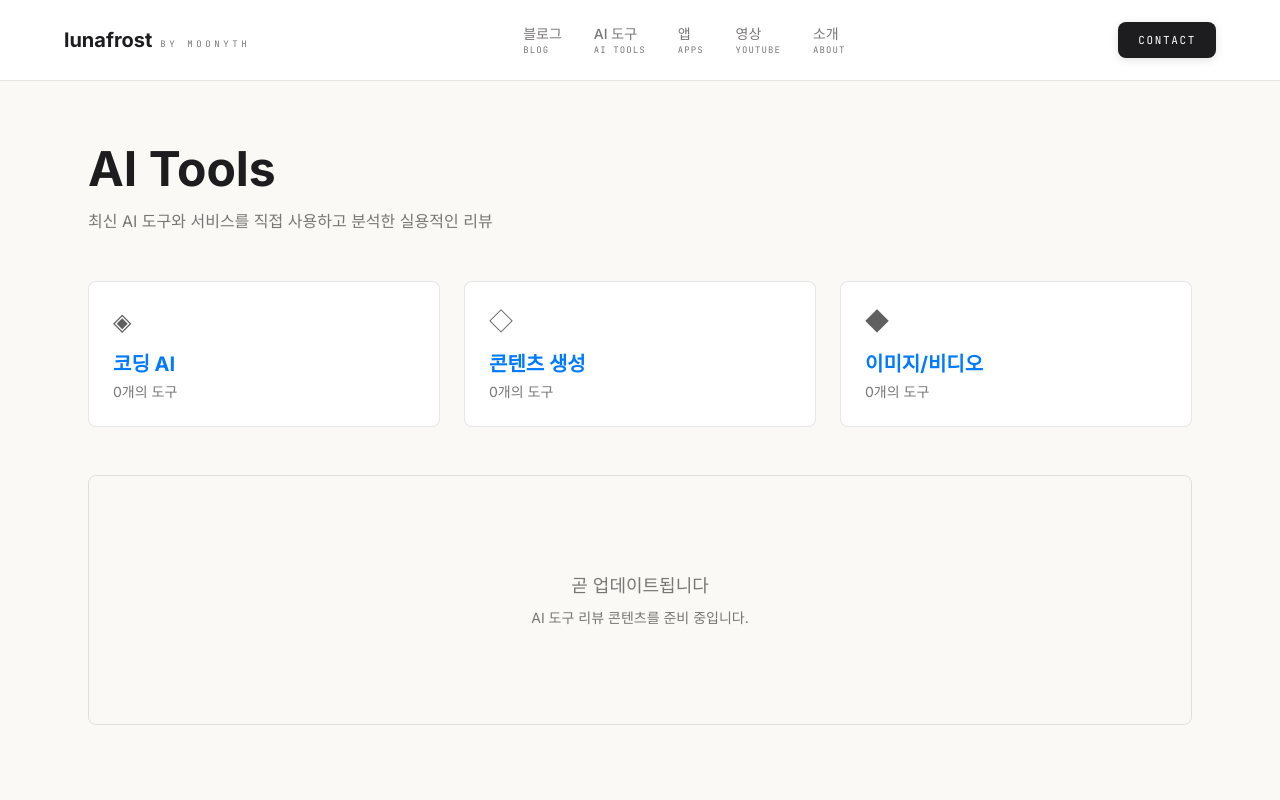
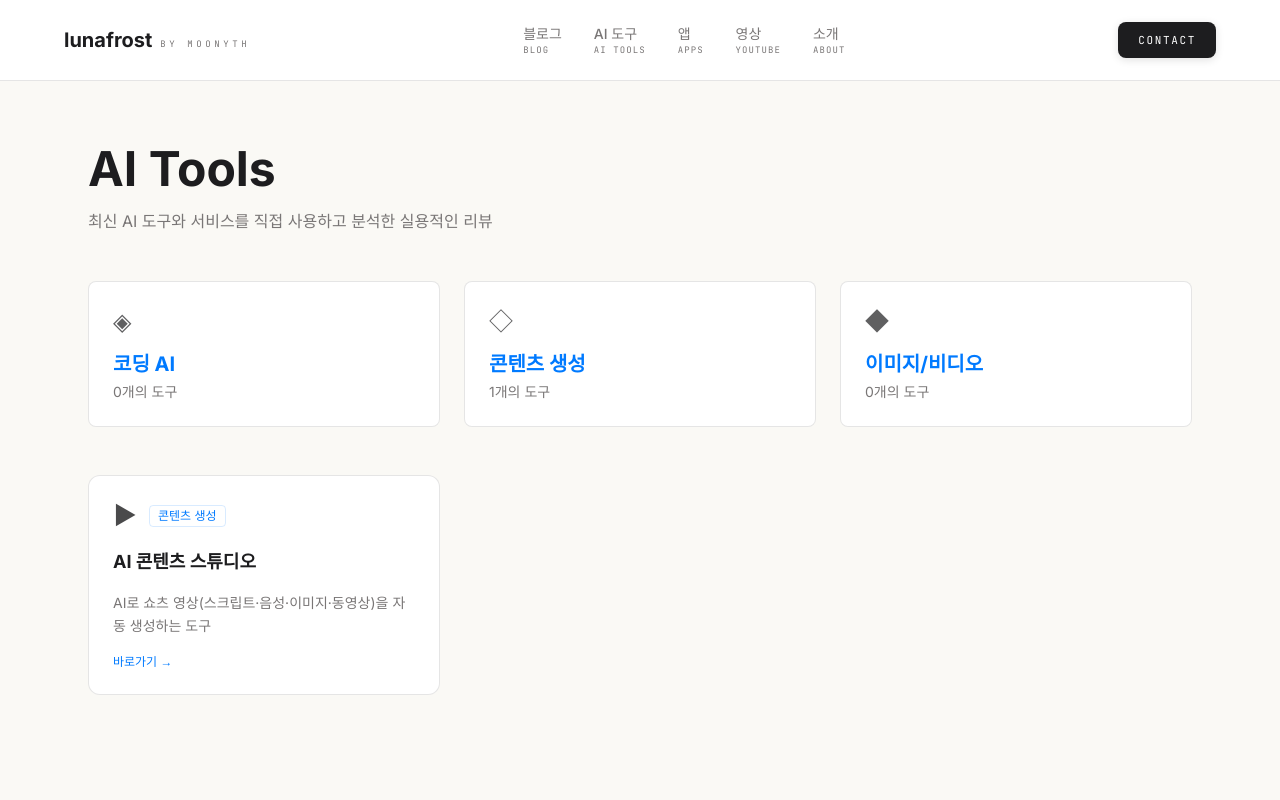
Before and after one commit to Jaden-CHI/lunafrost-landing, a Next.js app: page /tools in a window 1280 px wide. Shown: the top 800 px of the page. Built offline with nearby package versions, Linux system fonts and the light colour scheme.

Commit message:
feat: /tools 페이지에 AI 콘텐츠 스튜디오 카드 추가

```diff
--- a/app/tools/page.tsx
+++ b/app/tools/page.tsx
@@ -9,8 +9,19 @@ export const metadata: Metadata = {
 
 const toolCategories = [
   { title: "코딩 AI", icon: "◈", count: 0 },
-  { title: "콘텐츠 생성", icon: "◇", count: 0 },
+  { title: "콘텐츠 생성", icon: "◇", count: 1 },
   { title: "이미지/비디오", icon: "◆", count: 0 },
+];
+
+const tools = [
+  {
+    title: "AI 콘텐츠 스튜디오",
+    description:
+      "AI로 쇼츠 영상(스크립트·음성·이미지·동영상)을 자동 생성하는 도구",
+    category: "콘텐츠 생성",
+    icon: "▶",
+    href: "https://ai-content-studio-rho.vercel.app",
+  },
 ];
 
 export default function ToolsPage() {
@@ -54,12 +65,51 @@ export default function ToolsPage() {
           ))}
         </div>
 
-        <div
-          className="text-center py-24 border rounded-lg"
-          style={{ borderColor: "var(--border)", color: "var(--text-muted)" }}
-        >
-          <p className="text-lg mb-2">곧 업데이트됩니다</p>
-          <p className="text-sm">AI 도구 리뷰 콘텐츠를 준비 중입니다.</p>
+        {/* Tool cards */}
+        <div className="grid md:grid-cols-2 lg:grid-cols-3 gap-6">
+          {tools.map((tool) => (
+            <a
+              key={tool.title}
+              href={tool.href}
+              target="_blank"
+              rel="noopener noreferrer"
+              className="pf-card p-6 flex flex-col gap-4 no-underline group"
+            >
+              <div className="flex items-center gap-3">
+                <span className="text-2xl opacity-80">{tool.icon}</span>
+                <span
+                  className="text-xs px-2 py-0.5 rounded border"
+                  style={{
+                    borderColor: "rgba(0,122,255,0.15)",
+                    color: "var(--tertiary)",
+                  }}
+                >
+                  {tool.category}
+                </span>
+              </div>
+
+              <h3
+                className="font-[family-name:var(--font-inter)] text-lg font-bold transition-colors duration-200 group-hover:text-[var(--tertiary)]"
+                style={{ color: "var(--text)" }}
+              >
+                {tool.title}
+              </h3>
+
+              <p
+                className="text-sm leading-relaxed flex-1"
+                style={{ color: "var(--text-muted)" }}
+              >
+                {tool.description}
+              </p>
+
+              <div
+                className="text-xs flex items-center gap-1 mt-auto"
+                style={{ color: "var(--tertiary)" }}
+              >
+                바로가기 →
+              </div>
+            </a>
+          ))}
         </div>
       </main>
 
```
